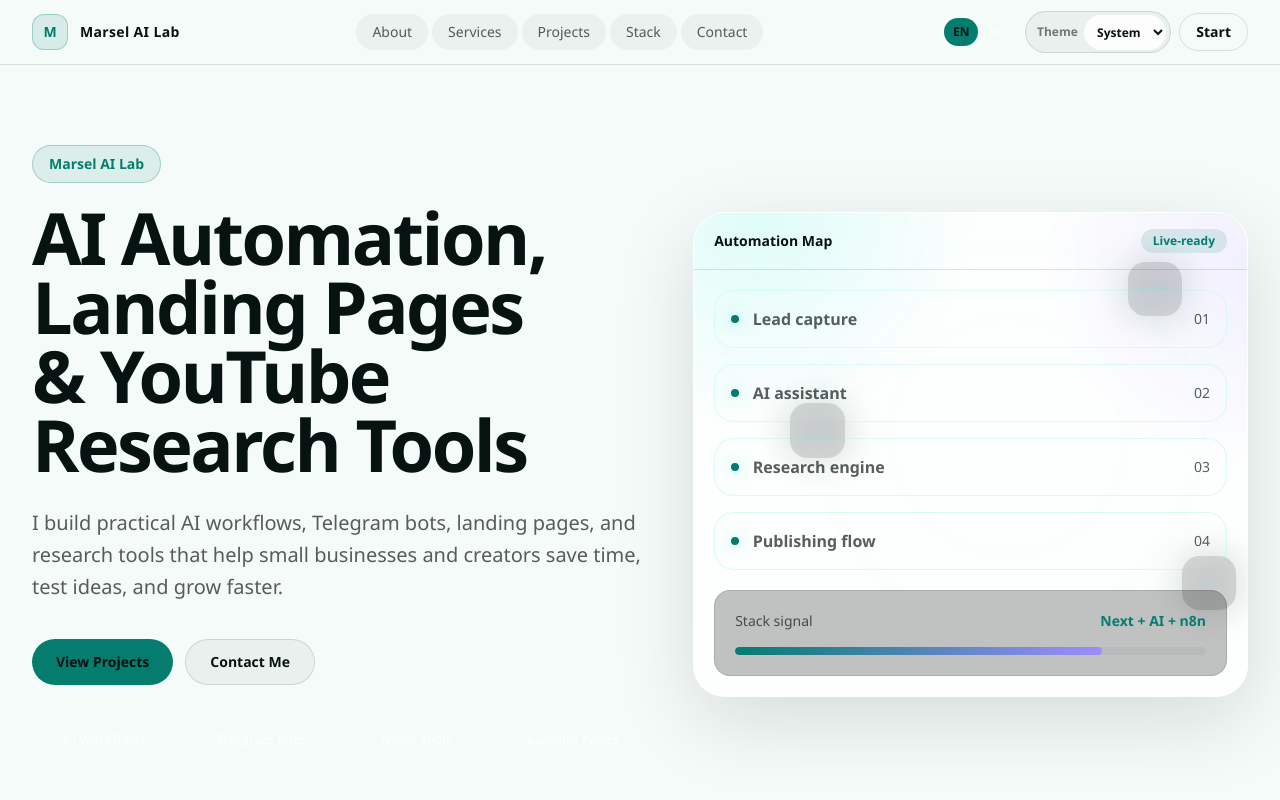
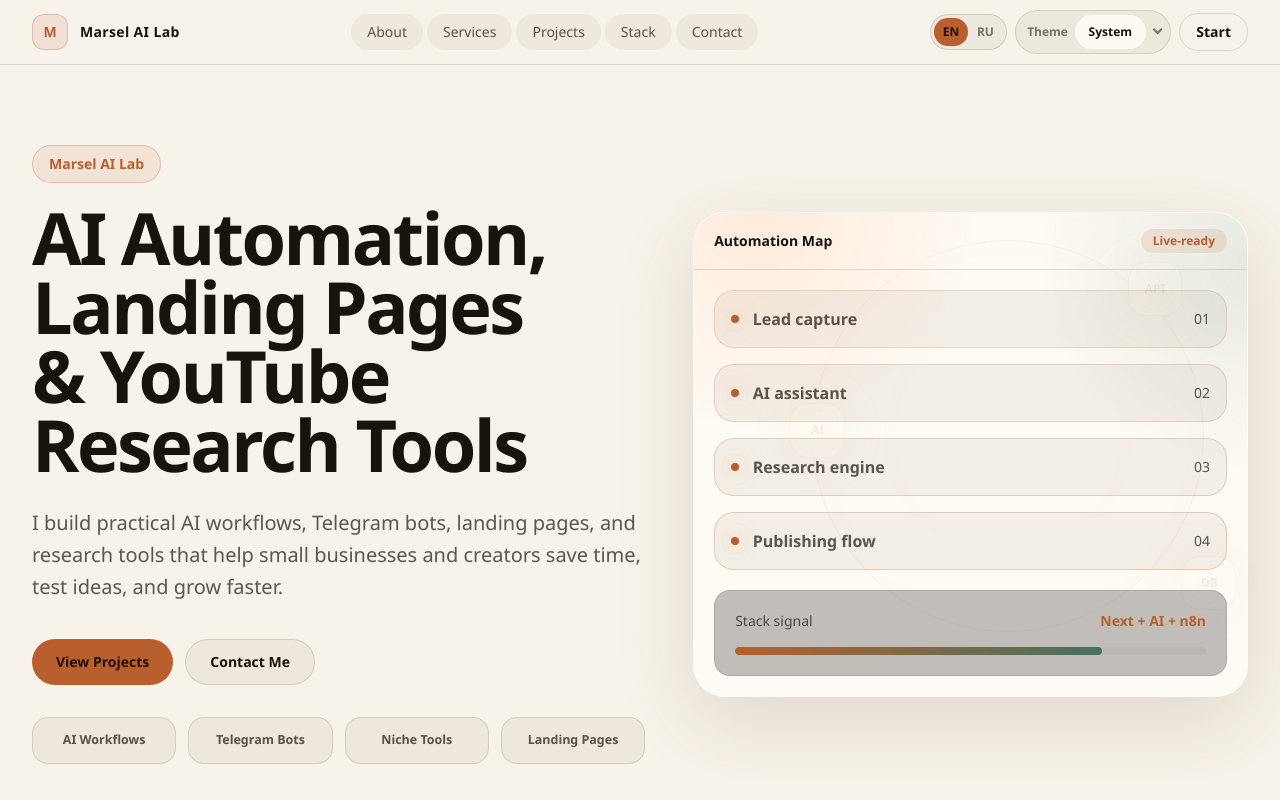
Before and after one commit to marchello-j/marsel-ai-lab, a Next.js app: page / in a window 1280 px wide. Shown: the top 800 px of the page. Built offline with nearby package versions, Linux system fonts and the light colour scheme.

Commit message:
Polish theme switcher and warm palette

```diff
--- a/app/globals.css
+++ b/app/globals.css
@@ -1,52 +1,52 @@
 @import "tailwindcss";
 
 :root {
-  --background: #f5fbf9;
-  --foreground: #071311;
-  --accent: #047d6f;
-  --accent-strong: #069b89;
-  --accent-soft: rgba(4, 125, 111, 0.28);
-  --surface: rgba(4, 18, 16, 0.045);
-  --surface-strong: rgba(4, 18, 16, 0.075);
-  --border: rgba(4, 18, 16, 0.12);
-  --muted: rgba(7, 19, 17, 0.68);
-  --muted-soft: rgba(7, 19, 17, 0.54);
-  --panel-bg: rgba(255, 255, 255, 0.74);
-  --panel-strong: rgba(255, 255, 255, 0.88);
-  --panel-dark: rgba(255, 255, 255, 0.64);
-  --header-bg: rgba(245, 251, 249, 0.88);
+  --background: #f8f3ea;
+  --foreground: #19130d;
+  --accent: #b85f2d;
+  --accent-strong: #d87538;
+  --accent-soft: rgba(184, 95, 45, 0.28);
+  --surface: rgba(68, 45, 26, 0.055);
+  --surface-strong: rgba(68, 45, 26, 0.09);
+  --border: rgba(68, 45, 26, 0.14);
+  --muted: rgba(25, 19, 13, 0.7);
+  --muted-soft: rgba(25, 19, 13, 0.56);
+  --panel-bg: rgba(255, 252, 246, 0.78);
+  --panel-strong: rgba(255, 252, 246, 0.94);
+  --panel-dark: rgba(255, 248, 237, 0.72);
+  --header-bg: rgba(248, 243, 234, 0.9);
   --ambient-bg:
-    radial-gradient(circle at 18% 12%, rgba(4, 125, 111, 0.13), transparent 28%),
-    radial-gradient(circle at 82% 18%, rgba(110, 92, 255, 0.08), transparent 28%),
-    radial-gradient(circle at 60% 78%, rgba(4, 125, 111, 0.08), transparent 30%),
-    linear-gradient(180deg, #f5fbf9 0%, #edf7f4 52%, #f7fbfa 100%);
-  --grid-line-a: rgba(4, 18, 16, 0.06);
-  --grid-line-b: rgba(4, 18, 16, 0.04);
-  --shadow: rgba(4, 18, 16, 0.13);
+    radial-gradient(circle at 18% 12%, rgba(184, 95, 45, 0.14), transparent 28%),
+    radial-gradient(circle at 82% 18%, rgba(69, 114, 93, 0.1), transparent 28%),
+    radial-gradient(circle at 60% 78%, rgba(217, 140, 73, 0.1), transparent 30%),
+    linear-gradient(180deg, #f8f3ea 0%, #f3eadf 52%, #fbf7ef 100%);
+  --grid-line-a: rgba(68, 45, 26, 0.06);
+  --grid-line-b: rgba(68, 45, 26, 0.04);
+  --shadow: rgba(68, 45, 26, 0.14);
   color-scheme: light;
 }
 
 @media (prefers-color-scheme: dark) {
   :root:not([data-theme]) {
-    --background: #050706;
-    --foreground: #f5fffd;
-    --accent: #41f5d7;
-    --accent-strong: #6cffeb;
-    --accent-soft: rgba(65, 245, 215, 0.28);
+    --background: #0b0806;
+    --foreground: #fff8ef;
+    --accent: #ff9b5c;
+    --accent-strong: #ffb27d;
+    --accent-soft: rgba(255, 155, 92, 0.28);
     --surface: rgba(255, 255, 255, 0.055);
     --surface-strong: rgba(255, 255, 255, 0.085);
     --border: rgba(255, 255, 255, 0.1);
-    --muted: rgba(255, 255, 255, 0.68);
-    --muted-soft: rgba(255, 255, 255, 0.54);
-    --panel-bg: rgba(5, 12, 11, 0.48);
+    --muted: rgba(255, 248, 239, 0.68);
+    --muted-soft: rgba(255, 248, 239, 0.54);
+    --panel-bg: rgba(18, 12, 8, 0.56);
     --panel-strong: rgba(255, 255, 255, 0.055);
-    --panel-dark: rgba(5, 12, 11, 0.86);
-    --header-bg: rgba(5, 7, 6, 0.85);
+    --panel-dark: rgba(18, 12, 8, 0.88);
+    --header-bg: rgba(11, 8, 6, 0.86);
     --ambient-bg:
-      radial-gradient(circle at 18% 12%, rgba(65, 245, 215, 0.18), transparent 28%),
-      radial-gradient(circle at 82% 18%, rgba(110, 92, 255, 0.12), transparent 28%),
-      radial-gradient(circle at 60% 78%, rgba(65, 245, 215, 0.08), transparent 30%),
-      linear-gradient(180deg, #07100f 0%, #050706 52%, #080d0c 100%);
+      radial-gradient(circle at 18% 12%, rgba(255, 155, 92, 0.16), transparent 28%),
+      radial-gradient(circle at 82% 18%, rgba(69, 114, 93, 0.12), transparent 28%),
+      radial-gradient(circle at 60% 78%, rgba(255, 181, 112, 0.08), transparent 30%),
+      linear-gradient(180deg, #110d09 0%, #0b0806 52%, #100c08 100%);
     --grid-line-a: rgba(255, 255, 255, 0.035);
     --grid-line-b: rgba(255, 255, 255, 0.026);
     --shadow: rgba(0, 0, 0, 0.32);
@@ -55,25 +55,25 @@
 }
 
 :root[data-theme="dark"] {
-  --background: #050706;
-  --foreground: #f5fffd;
-  --accent: #41f5d7;
-  --accent-strong: #6cffeb;
-  --accent-soft: rgba(65, 245, 215, 0.28);
+  --background: #0b0806;
+  --foreground: #fff8ef;
+  --accent: #ff9b5c;
+  --accent-strong: #ffb27d;
+  --accent-soft: rgba(255, 155, 92, 0.28);
   --surface: rgba(255, 255, 255, 0.055);
   --surface-strong: rgba(255, 255, 255, 0.085);
   --border: rgba(255, 255, 255, 0.1);
-  --muted: rgba(255, 255, 255, 0.68);
-  --muted-soft: rgba(255, 255, 255, 0.54);
-  --panel-bg: rgba(5, 12, 11, 0.48);
+  --muted: rgba(255, 248, 239, 0.68);
+  --muted-soft: rgba(255, 248, 239, 0.54);
+  --panel-bg: rgba(18, 12, 8, 0.56);
   --panel-strong: rgba(255, 255, 255, 0.055);
-  --panel-dark: rgba(5, 12, 11, 0.86);
-  --header-bg: rgba(5, 7, 6, 0.85);
+  --panel-dark: rgba(18, 12, 8, 0.88);
+  --header-bg: rgba(11, 8, 6, 0.86);
   --ambient-bg:
-    radial-gradient(circle at 18% 12%, rgba(65, 245, 215, 0.18), transparent 28%),
-    radial-gradient(circle at 82% 18%, rgba(110, 92, 255, 0.12), transparent 28%),
-    radial-gradient(circle at 60% 78%, rgba(65, 245, 215, 0.08), transparent 30%),
-    linear-gradient(180deg, #07100f 0%, #050706 52%, #080d0c 100%);
+    radial-gradient(circle at 18% 12%, rgba(255, 155, 92, 0.16), transparent 28%),
+    radial-gradient(circle at 82% 18%, rgba(69, 114, 93, 0.12), transparent 28%),
+    radial-gradient(circle at 60% 78%, rgba(255, 181, 112, 0.08), transparent 30%),
+    linear-gradient(180deg, #110d09 0%, #0b0806 52%, #100c08 100%);
   --grid-line-a: rgba(255, 255, 255, 0.035);
   --grid-line-b: rgba(255, 255, 255, 0.026);
   --shadow: rgba(0, 0, 0, 0.32);
@@ -112,8 +112,8 @@ a {
 }
 
 ::selection {
-  background: rgba(65, 245, 215, 0.28);
-  color: white;
+  background: var(--accent-soft);
+  color: var(--foreground);
 }
 
 .site-ambient {
@@ -159,7 +159,7 @@ a {
   width: fit-content;
   border-radius: 999px;
   border: 1px solid var(--accent-soft);
-  background: rgba(65, 245, 215, 0.08);
+  background: color-mix(in srgb, var(--accent) 10%, transparent);
   padding: 0.45rem 0.85rem;
   color: var(--accent);
   font-size: 0.78rem;
@@ -210,9 +210,9 @@ a {
 .orbit {
   position: absolute;
   inset: 14%;
-  border: 1px solid rgba(65, 245, 215, 0.17);
+  border: 1px solid var(--accent-soft);
   border-radius: 999px;
-  box-shadow: inset 0 0 42px rgba(65, 245, 215, 0.055);
+  box-shadow: inset 0 0 42px rgba(255, 155, 92, 0.06);
 }
 
 .orbit-two {
@@ -229,11 +229,11 @@ a {
   place-items: center;
   border: 1px solid var(--accent-soft);
   border-radius: 1.1rem;
-  background: rgba(5, 12, 11, 0.72);
+  background: var(--panel-dark);
   color: var(--accent);
   font-size: 0.75rem;
   font-weight: 900;
-  box-shadow: 0 0 34px rgba(65, 245, 215, 0.14);
+  box-shadow: 0 0 34px rgba(184, 95, 45, 0.14);
 }
 
 .node-one {
@@ -257,8 +257,8 @@ a {
   inset: -1px;
   z-index: -1;
   background:
-    radial-gradient(circle at 12% 0%, rgba(65, 245, 215, 0.16), transparent 32%),
-    radial-gradient(circle at 100% 10%, rgba(159, 140, 255, 0.12), transparent 30%);
+    radial-gradient(circle at 12% 0%, rgba(255, 155, 92, 0.16), transparent 32%),
+    radial-gradient(circle at 100% 10%, rgba(69, 114, 93, 0.12), transparent 30%);
 }
 
 .automation-row {
@@ -268,17 +268,17 @@ a {
   align-items: center;
   gap: 0.85rem;
   border-radius: 1.25rem;
-  border: 1px solid rgba(255, 255, 255, 0.08);
-  background: rgba(255, 255, 255, 0.045);
+  border: 1px solid var(--border);
+  background: var(--surface);
   padding: 1rem;
 }
 
 .signal-pill {
-  border: 1px solid rgba(255, 255, 255, 0.1);
+  border: 1px solid var(--border);
   border-radius: 1rem;
-  background: rgba(255, 255, 255, 0.045);
+  background: var(--surface);
   padding: 0.8rem 0.9rem;
-  color: rgba(255, 255, 255, 0.7);
+  color: var(--muted);
   font-size: 0.78rem;
   font-weight: 800;
   text-align: center;
@@ -287,9 +287,9 @@ a {
 .language-switcher {
   display: inline-flex;
   align-items: center;
-  border: 1px solid rgba(255, 255, 255, 0.12);
+  border: 1px solid var(--border);
   border-radius: 999px;
-  background: rgba(255, 255, 255, 0.045);
+  background: var(--surface);
   padding: 0.18rem;
 }
 
@@ -298,7 +298,7 @@ a {
   border: 0;
   border-radius: 999px;
   background: transparent;
-  color: rgba(255, 255, 255, 0.58);
+  color: var(--muted-soft);
   cursor: pointer;
   font: inherit;
   font-size: 0.75rem;
@@ -312,7 +312,7 @@ a {
 }
 
 .language-switcher button:hover {
-  color: white;
+  color: var(--foreground);
 }
 
 .language-switcher button:active {
@@ -321,37 +321,125 @@ a {
 
 .language-switcher button.is-active {
   background: var(--accent);
-  color: #031211;
+  color: #211006;
 }
 
 .theme-switcher {
+  position: relative;
   display: inline-flex;
   align-items: center;
-  gap: 0.4rem;
+  border-radius: 999px;
+}
+
+.theme-switcher summary {
+  display: inline-flex;
+  align-items: center;
+  gap: 0.45rem;
   border: 1px solid var(--border);
   border-radius: 999px;
   background: var(--surface);
   color: var(--muted-soft);
+  cursor: pointer;
   font-size: 0.75rem;
   font-weight: 900;
-  padding: 0.18rem 0.28rem 0.18rem 0.7rem;
+  list-style: none;
+  min-height: 2.35rem;
+  padding: 0.24rem 0.55rem 0.24rem 0.72rem;
+  transition:
+    background 180ms ease,
+    border-color 180ms ease,
+    color 180ms ease,
+    transform 140ms ease;
 }
 
-.theme-switcher select {
-  max-width: 5.7rem;
-  border: 0;
+.theme-switcher summary::-webkit-details-marker {
+  display: none;
+}
+
+.theme-switcher summary::after {
+  content: "";
+  width: 0.45rem;
+  height: 0.45rem;
+  border-right: 2px solid currentColor;
+  border-bottom: 2px solid currentColor;
+  margin-left: 0.1rem;
+  transform: translateY(-2px) rotate(45deg);
+  transition: transform 180ms cubic-bezier(0.23, 1, 0.32, 1);
+}
+
+.theme-switcher[open] summary::after {
+  transform: translateY(1px) rotate(225deg);
+}
+
+.theme-switcher summary:hover,
+.theme-switcher[open] summary {
+  border-color: var(--accent-soft);
+  background: var(--panel-strong);
+  color: var(--foreground);
+}
+
+.theme-switcher summary:active {
+  transform: scale(0.98);
+}
+
+.theme-switcher strong {
+  display: inline-flex;
+  min-width: 4.4rem;
+  justify-content: center;
   border-radius: 999px;
   background: var(--panel-strong);
   color: var(--foreground);
-  cursor: pointer;
-  font: inherit;
-  font-size: 0.75rem;
-  font-weight: 900;
-  outline: none;
   padding: 0.5rem 0.55rem;
 }
 
-.theme-switcher select:focus-visible,
+.theme-menu {
+  position: absolute;
+  top: calc(100% + 0.55rem);
+  right: 0;
+  z-index: 80;
+  display: grid;
+  width: 9.5rem;
+  gap: 0.25rem;
+  border: 1px solid var(--border);
+  border-radius: 1rem;
+  background: var(--panel-strong);
+  box-shadow: 0 20px 60px var(--shadow);
+  padding: 0.35rem;
+}
+
+.theme-menu button {
+  border: 0;
+  border-radius: 0.75rem;
+  background: transparent;
+  color: var(--muted);
+  cursor: pointer;
+  font: inherit;
+  font-size: 0.85rem;
+  font-weight: 800;
+  padding: 0.65rem 0.75rem;
+  text-align: left;
+  transition:
+    background 160ms ease,
+    color 160ms ease,
+    transform 140ms ease;
+}
+
+.theme-menu button:hover {
+  background: var(--surface-strong);
+  color: var(--foreground);
+}
+
+.theme-menu button:active {
+  transform: scale(0.98);
+}
+
+.theme-menu button.is-active {
+  background: var(--accent);
+  color: #211006;
+}
+
+.theme-switcher summary:focus-visible,
+.theme-menu button:focus-visible,
 .language-switcher button:focus-visible {
   outline: 2px solid var(--accent);
   outline-offset: 2px;
@@ -411,10 +499,10 @@ a {
   margin-bottom: 1.75rem;
   place-items: center;
   overflow: hidden;
-  border: 1px solid rgba(255, 255, 255, 0.1);
+  border: 1px solid var(--border);
   border-radius: 1rem;
   background:
-    linear-gradient(135deg, rgba(65, 245, 215, 0.16), rgba(255, 255, 255, 0.04)),
+    linear-gradient(135deg, rgba(255, 155, 92, 0.14), rgba(255, 255, 255, 0.04)),
     repeating-linear-gradient(
       90deg,
       rgba(255, 255, 255, 0.05) 0 1px,
@@ -424,9 +512,9 @@ a {
 
 .project-visual span {
   position: absolute;
-  border: 1px solid rgba(65, 245, 215, 0.26);
-  background: rgba(5, 12, 11, 0.66);
-  box-shadow: 0 0 28px rgba(65, 245, 215, 0.1);
+  border: 1px solid var(--accent-soft);
+  background: var(--panel-dark);
+  box-shadow: 0 0 28px rgba(184, 95, 45, 0.1);
 }
 
 .project-visual-bot span {
@@ -503,9 +591,9 @@ a {
   border: 1px solid var(--accent-soft);
   border-radius: 2rem;
   background:
-    radial-gradient(circle at 12% 0%, rgba(65, 245, 215, 0.14), transparent 30%),
+    radial-gradient(circle at 12% 0%, rgba(255, 155, 92, 0.14), transparent 30%),
     linear-gradient(135deg, rgba(255, 255, 255, 0.06), rgba(255, 255, 255, 0.025));
-  box-shadow: 0 32px 110px rgba(0, 0, 0, 0.34);
+  box-shadow: 0 32px 110px var(--shadow);
   padding: 1.25rem;
 }
 
@@ -520,7 +608,7 @@ a {
   width: fit-content;
   border: 1px solid var(--accent-soft);
   border-radius: 999px;
-  background: rgba(65, 245, 215, 0.1);
+  background: color-mix(in srgb, var(--accent) 12%, transparent);
   color: var(--accent);
   font-size: 0.82rem;
   font-weight: 900;
@@ -531,13 +619,13 @@ a {
   display: flex;
   flex-wrap: wrap;
   gap: 0.75rem;
-  border: 1px solid rgba(255, 255, 255, 0.1);
+  border: 1px solid var(--border);
   border-radius: 1.5rem;
   background:
-    linear-gradient(135deg, rgba(5, 12, 11, 0.86), rgba(5, 12, 11, 0.48)),
+    linear-gradient(135deg, var(--panel-dark), var(--panel-bg)),
     repeating-linear-gradient(
       90deg,
-      rgba(255, 255, 255, 0.04) 0 1px,
+      var(--grid-line-b) 0 1px,
       transparent 1px 22px
     );
   margin: 1rem;
@@ -551,10 +639,10 @@ a {
 }
 
 .case-flow-item span {
-  border: 1px solid rgba(255, 255, 255, 0.1);
+  border: 1px solid var(--border);
   border-radius: 999px;
-  background: rgba(255, 255, 255, 0.055);
-  color: rgba(255, 255, 255, 0.78);
+  background: var(--surface);
+  color: var(--muted);
   font-size: 0.82rem;
   font-weight: 800;
   padding: 0.58rem 0.8rem;
@@ -583,7 +671,7 @@ a {
 }
 
 .case-copy-card-strong {
-  background: rgba(65, 245, 215, 0.055);
+  background: color-mix(in srgb, var(--accent) 8%, var(--panel-bg));
 }
 
 .case-copy-card span {
@@ -633,7 +721,7 @@ a {
   place-items: center;
   border: 1px solid var(--accent-soft);
   border-radius: 999px;
-  background: rgba(65, 245, 215, 0.08);
+  background: color-mix(in srgb, var(--accent) 10%, transparent);
   color: var(--accent);
   font-size: 0.75rem;
   font-weight: 900;
@@ -646,10 +734,10 @@ a {
 }
 
 .case-stack-card span {
-  border: 1px solid rgba(255, 255, 255, 0.1);
+  border: 1px solid var(--border);
   border-radius: 999px;
-  background: rgba(255, 255, 255, 0.06);
-  color: rgba(255, 255, 255, 0.76);
+  background: var(--surface);
+  color: var(--muted);
   font-size: 0.82rem;
   font-weight: 800;
   padding: 0.62rem 0.85rem;
@@ -661,10 +749,10 @@ a {
   justify-content: space-between;
   gap: 1rem;
   border-radius: 1.25rem;
-  border: 1px solid rgba(255, 255, 255, 0.12);
-  background: rgba(0, 0, 0, 0.18);
+  border: 1px solid var(--border);
+  background: var(--surface);
   padding: 1rem;
-  color: white;
+  color: var(--foreground);
   transition:
     transform 220ms ease,
     border-color 220ms ease,
@@ -674,7 +762,7 @@ a {
 .contact-link:hover {
   transform: translateY(-3px);
   border-color: var(--accent-soft);
-  background: rgba(0, 0, 0, 0.28);
+  background: var(--surface-strong);
 }
 
 .contact-link span {
@@ -694,7 +782,7 @@ a {
 
 .back-to-top:hover {
   background: var(--accent);
-  color: #031211;
+  color: #211006;
 }
 
 :root[data-theme="light"] .text-white,
@@ -732,16 +820,16 @@ a {
 :root[data-theme="light"] .case-flow,
 :root[data-theme="light"] .project-visual {
   background:
-    linear-gradient(135deg, rgba(4, 125, 111, 0.1), rgba(255, 255, 255, 0.76)),
+    linear-gradient(135deg, rgba(184, 95, 45, 0.12), rgba(255, 252, 246, 0.78)),
     repeating-linear-gradient(
       90deg,
-      rgba(4, 18, 16, 0.06) 0 1px,
+      rgba(68, 45, 26, 0.06) 0 1px,
       transparent 1px 22px
     );
 }
 
 :root[data-theme="light"] .project-visual span {
-  background: rgba(255, 255, 255, 0.82);
+  background: rgba(255, 248, 237, 0.86);
 }
 
 @media (prefers-color-scheme: light) {
@@ -780,16 +868,16 @@ a {
   :root:not([data-theme]) .case-flow,
   :root:not([data-theme]) .project-visual {
     background:
-      linear-gradient(135deg, rgba(4, 125, 111, 0.1), rgba(255, 255, 255, 0.76)),
+      linear-gradient(135deg, rgba(184, 95, 45, 0.12), rgba(255, 252, 246, 0.78)),
       repeating-linear-gradient(
         90deg,
-        rgba(4, 18, 16, 0.06) 0 1px,
+        rgba(68, 45, 26, 0.06) 0 1px,
         transparent 1px 22px
       );
   }
 
   :root:not([data-theme]) .project-visual span {
-    background: rgba(255, 255, 255, 0.82);
+    background: rgba(255, 248, 237, 0.86);
   }
 }
 
@@ -821,7 +909,7 @@ a {
   }
 
   50% {
-    border-color: rgba(65, 245, 215, 0.24);
+    border-color: var(--accent-soft);
   }
 }
 
@@ -839,8 +927,8 @@ a {
     display: none;
   }
 
-  .theme-switcher select {
-    max-width: 5.25rem;
+  .theme-switcher strong {
+    min-width: 4.05rem;
   }
 
   .case-study-panel {
--- a/app/home-client.tsx
+++ b/app/home-client.tsx
@@ -1,7 +1,7 @@
 "use client";
 
 import type { CSSProperties } from "react";
-import { useEffect, useState } from "react";
+import { useEffect, useRef, useState } from "react";
 import { BackToTop } from "./back-to-top";
 
 const techStack = [
@@ -460,19 +460,40 @@ function ThemeSwitcher({
   currentTheme: ThemePreference;
   onThemeChange: (theme: ThemePreference) => void;
 }) {
+  const switcherRef = useRef<HTMLDetailsElement>(null);
+  const themeLabels: Record<ThemePreference, string> = {
+    system: "System",
+    light: "Light",
+    dark: "Dark"
+  };
+  const themes: ThemePreference[] = ["system", "light", "dark"];
+
+  const selectTheme = (theme: ThemePreference) => {
+    onThemeChange(theme);
+    switcherRef.current?.removeAttribute("open");
+  };
+
   return (
-    <label className="theme-switcher">
-      <span>Theme</span>
-      <select
-        aria-label="Theme"
-        value={currentTheme}
-        onChange={(event) => onThemeChange(event.target.value as ThemePreference)}
-      >
-        <option value="system">System</option>
-        <option value="light">Light</option>
-        <option value="dark">Dark</option>
-      </select>
-    </label>
+    <details ref={switcherRef} className="theme-switcher">
+      <summary aria-label="Theme">
+        <span>Theme</span>
+        <strong>{themeLabels[currentTheme]}</strong>
+      </summary>
+      <div className="theme-menu" role="menu" aria-label="Theme options">
+        {themes.map((theme) => (
+          <button
+            key={theme}
+            type="button"
+            role="menuitemradio"
+            aria-checked={currentTheme === theme}
+            className={currentTheme === theme ? "is-active" : ""}
+            onClick={() => selectTheme(theme)}
+          >
+            {themeLabels[theme]}
+          </button>
+        ))}
+      </div>
+    </details>
   );
 }
 
@@ -518,7 +539,7 @@ function Hero({ t }: { t: Translation }) {
         <div className="mt-9 flex flex-col gap-3 sm:flex-row">
           <a
             href="#projects"
-            className="inline-flex items-center justify-center rounded-full bg-[var(--accent)] px-6 py-3 text-sm font-bold text-[#031211] transition hover:-translate-y-0.5 hover:bg-[var(--accent-strong)] active:translate-y-0"
+            className="inline-flex items-center justify-center rounded-full bg-[var(--accent)] px-6 py-3 text-sm font-bold text-[#211006] transition hover:-translate-y-0.5 hover:bg-[var(--accent-strong)] active:translate-y-0"
           >
             {t.hero.primaryCta}
           </a>
@@ -560,7 +581,7 @@ function Hero({ t }: { t: Translation }) {
                 className="automation-row"
                 style={{ "--delay": `${index * 110}ms` } as CSSProperties}
               >
-                <span className="size-2 rounded-full bg-[var(--accent)] shadow-[0_0_18px_rgba(65,245,215,0.72)]" />
+                <span className="size-2 rounded-full bg-[var(--accent)] shadow-[0_0_18px_rgba(255,155,92,0.62)]" />
                 <span className="font-semibold text-white/88">{label}</span>
                 <span className="ml-auto text-sm text-white/45">0{index + 1}</span>
               </div>
@@ -572,7 +593,7 @@ function Hero({ t }: { t: Translation }) {
               <span className="font-semibold text-[var(--accent)]">Next + AI + n8n</span>
             </div>
             <div className="h-2 overflow-hidden rounded-full bg-white/8">
-              <div className="h-full w-[78%] rounded-full bg-[linear-gradient(90deg,var(--accent),#9f8cff)]" />
+              <div className="h-full w-[78%] rounded-full bg-[linear-gradient(90deg,var(--accent),#45725d)]" />
             </div>
           </div>
         </div>
@@ -747,7 +768,7 @@ function Workflow({ t }: { t: Translation }) {
 function Contact({ t }: { t: Translation }) {
   return (
     <section id="contact" className="section-shell pb-20">
-      <div className="grid gap-8 rounded-[2rem] border border-[var(--accent-soft)] bg-[linear-gradient(135deg,rgba(65,245,215,0.14),rgba(255,255,255,0.04))] p-6 sm:p-8 lg:grid-cols-[1fr_0.8fr] lg:p-10">
+      <div className="grid gap-8 rounded-[2rem] border border-[var(--accent-soft)] bg-[linear-gradient(135deg,rgba(255,155,92,0.14),rgba(255,255,255,0.04))] p-6 sm:p-8 lg:grid-cols-[1fr_0.8fr] lg:p-10">
         <div>
           <p className="section-kicker">{t.contact.kicker}</p>
           <h2 className="section-title">{t.contact.title}</h2>
```
